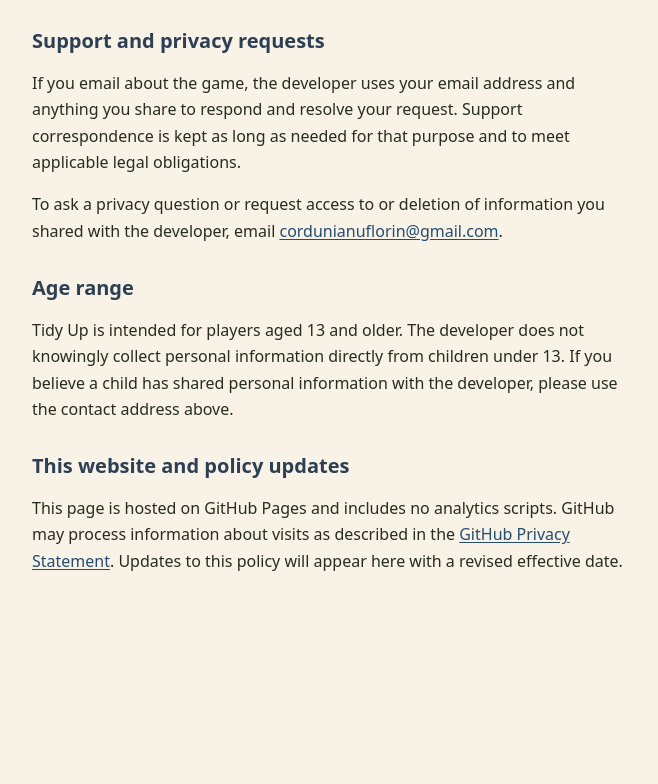
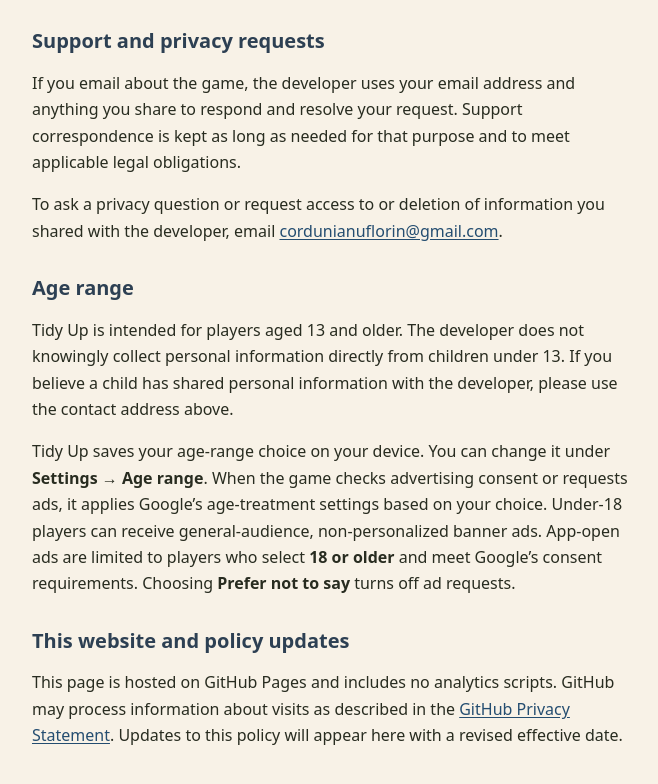
Before and after one commit to FlorinCor/florincor.github.io, a plain HTML site: page tidy-up/privacy-policy.html in a window 1280 px wide. Shown: the part 1209-1993 px from the top of the page, without its empty margins (306-964 px from the left). Before the commit the page ends 1847 px from the top, so only its background shows below. Drawn offline with Linux system fonts and the light colour scheme.

Commit message:
Document Tidy Up’s age-based ad settings
Add the age-range and AdMob behavior to the existing public privacy policy. This one-paragraph edit preserves the already-public support contact.

```diff
--- a/tidy-up/privacy-policy.html
+++ b/tidy-up/privacy-policy.html
@@ -59,6 +59,7 @@
 
     <h2>Age range</h2>
     <p>Tidy Up is intended for players aged 13 and older. The developer does not knowingly collect personal information directly from children under 13. If you believe a child has shared personal information with the developer, please use the contact address above.</p>
+    <p>Tidy Up saves your age-range choice on your device. You can change it under <strong>Settings</strong> → <strong>Age range</strong>. When the game checks advertising consent or requests ads, it applies Google’s age-treatment settings based on your choice. Under-18 players can receive general-audience, non-personalized banner ads. App-open ads are limited to players who select <strong>18 or older</strong> and meet Google’s consent requirements. Choosing <strong>Prefer not to say</strong> turns off ad requests.</p>
 
     <h2>This website and policy updates</h2>
     <p>This page is hosted on GitHub Pages and includes no analytics scripts. GitHub may process information about visits as described in the <a href="https://docs.github.com/en/site-policy/privacy-policies/github-general-privacy-statement">GitHub Privacy Statement</a>. Updates to this policy will appear here with a revised effective date.</p>
```
